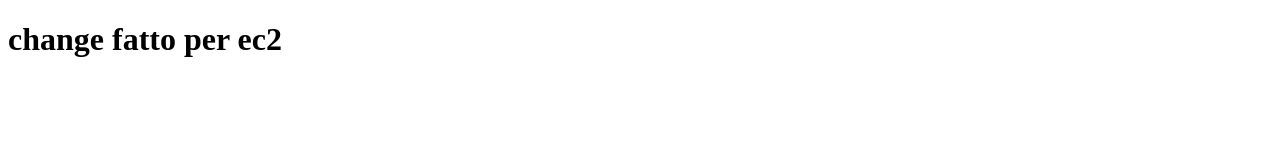
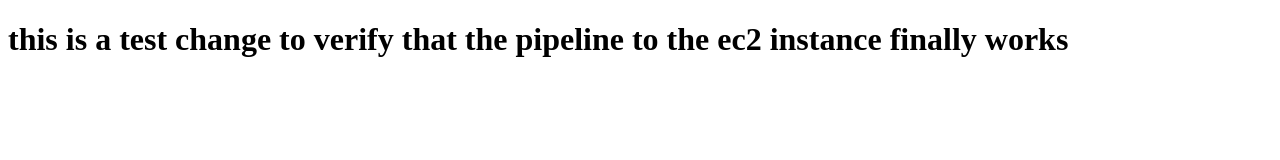
Before and after one commit to nikidash/devops_pipeline_esercizio_1, a plain HTML site: page index.html in a window 1280 px wide. Drawn offline with Linux system fonts and the light colour scheme.

Commit message:
commit to check properly working ec2 pipeline

```diff
--- a/index.html
+++ b/index.html
@@ -8,6 +8,6 @@
     <link rel="icon" href="favicon.png" />
   </head>
   <body>
-    <h1>change fatto per ec2</h1>
+    <h1>this is a test change to verify that the pipeline to the ec2 instance finally works</h1>
   </body>
 </html>
```
